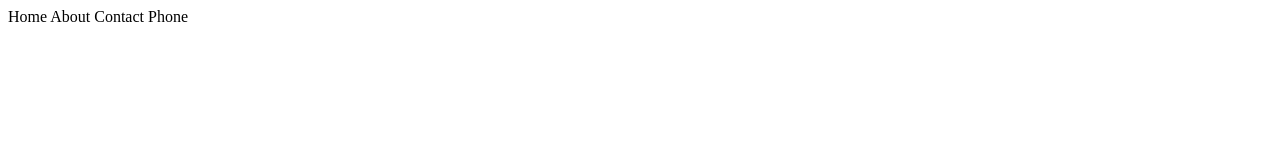
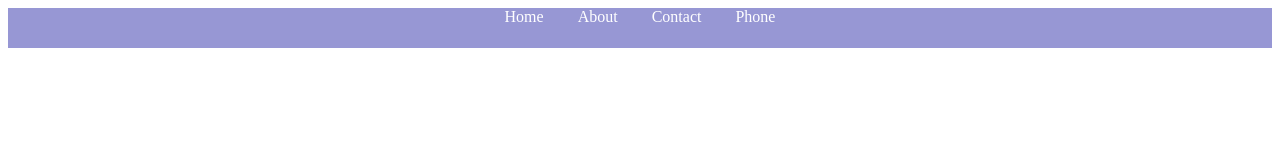
Before and after one commit to Oviya-R/static-nav-bar, a plain HTML site: page index.html in a window 1280 px wide. Drawn offline with Linux system fonts and the light colour scheme.

Commit message:
Update style.css

```diff
--- a/css/style.css
+++ b/css/style.css
@@ -1,4 +1,10 @@
-.navbar-nav{
-   background-color: blue;
-
+.navbar{
+   background-color: rgb(151, 151, 212);
+   color: black;
+   text-align: center;
+   height: 40px;
 }
+span{
+   margin: 15px;
+   color: white;
+}
```
